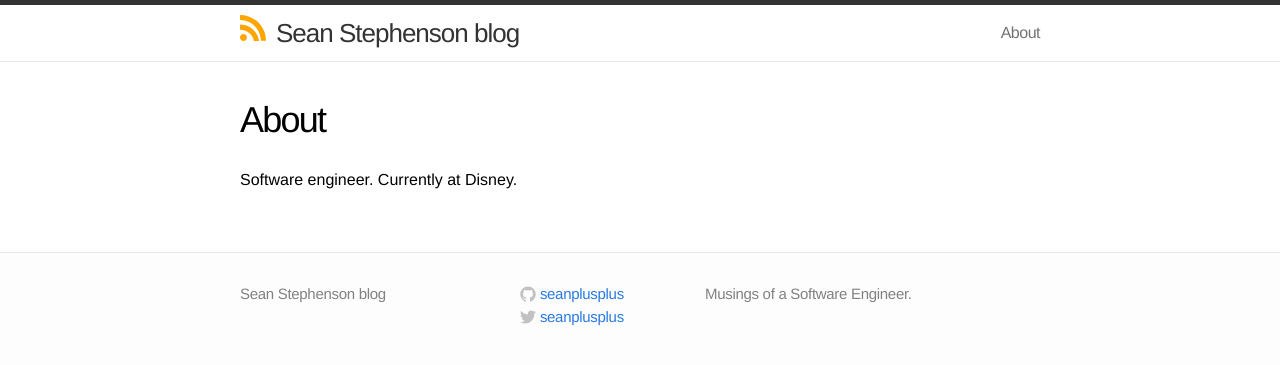
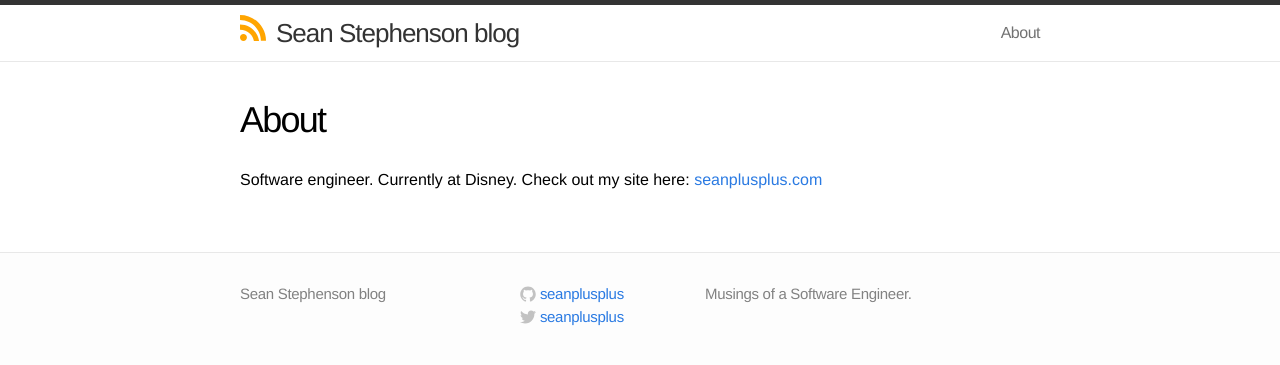
Before and after one commit to SeanPlusPlus/seanplusplus.github.io, a Jekyll site: the page built from about.html, in a window 1280 px wide. Shown: the top 365 px of the page. Built offline with Jekyll 4.4.1, drawn with Linux system fonts in a browser that asks for light colours.

Commit message:
add site

```diff
--- a/about.html
+++ b/about.html
@@ -9,6 +9,6 @@ includelink: true
     <h1>About</h1>
   </header>
   <article class="post-content">
-    <p>Software engineer. Currently at Disney.</p>
+    <p>Software engineer. Currently at Disney. Check out my site here: <a href="https://seanplusplus.com/">seanplusplus.com</a></p>
   </article>
 </div>
```
